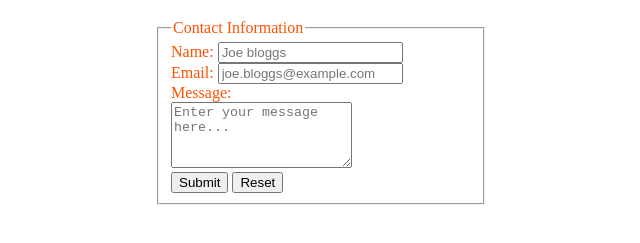
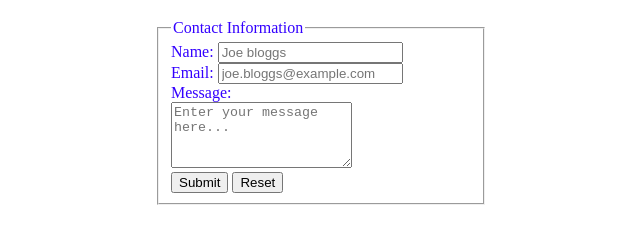
Before and after one commit to Macauleyj2014/FCCProject, a plain HTML site: page Contact Me.html in a window 1280 px wide. Shown: the part 61-304 px from the top of the page, without its empty margins (319-959 px from the left). Drawn offline with Linux system fonts and the light colour scheme.

Commit message:
Updated colour of contact information labels to blue

```diff
--- a/Contact Me.html
+++ b/Contact Me.html
@@ -8,7 +8,7 @@
   <body>
     <h1 style="text-align: center">Contact Me</h1>
     <form method="get">
-      <fieldset style="width: 300px; margin: auto; color: rgb(255, 81, 0)">
+      <fieldset style="width: 300px; margin: auto; color: rgb(51, 0, 255)">
         <legend>Contact Information</legend>
         <label for="name">Name:</label>
         <input
```
